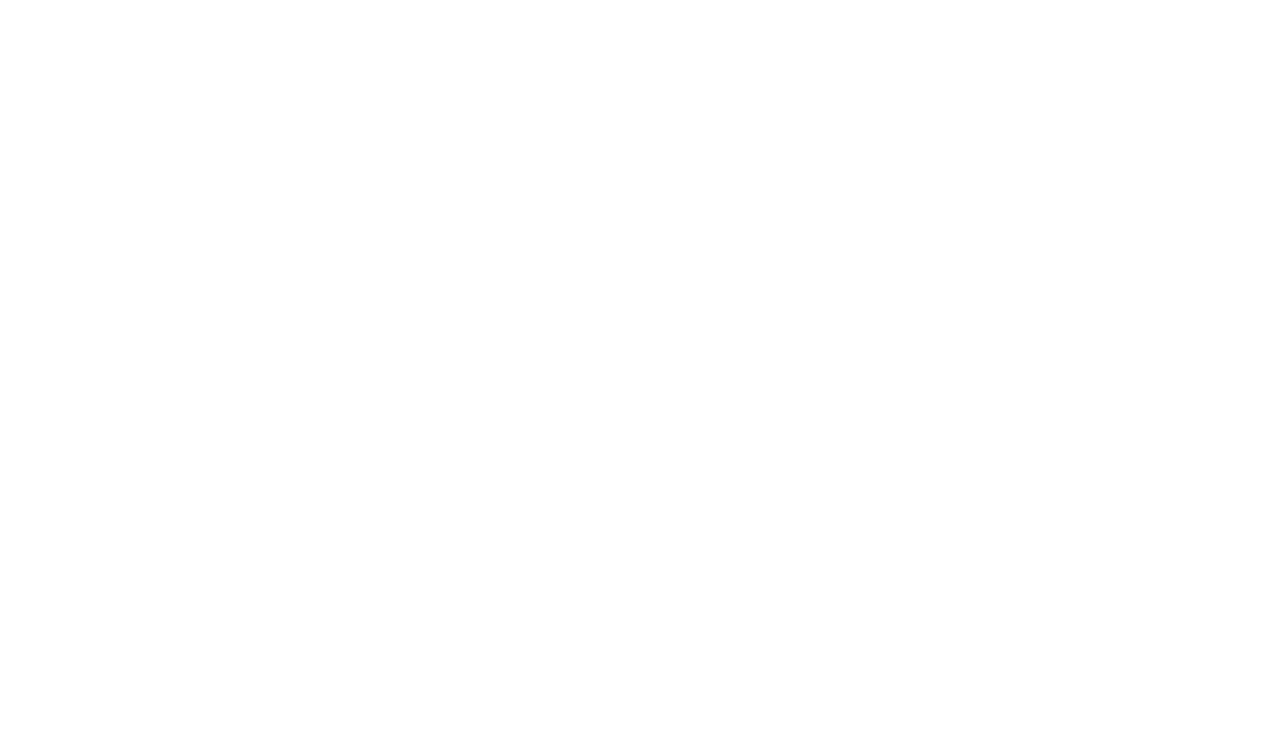
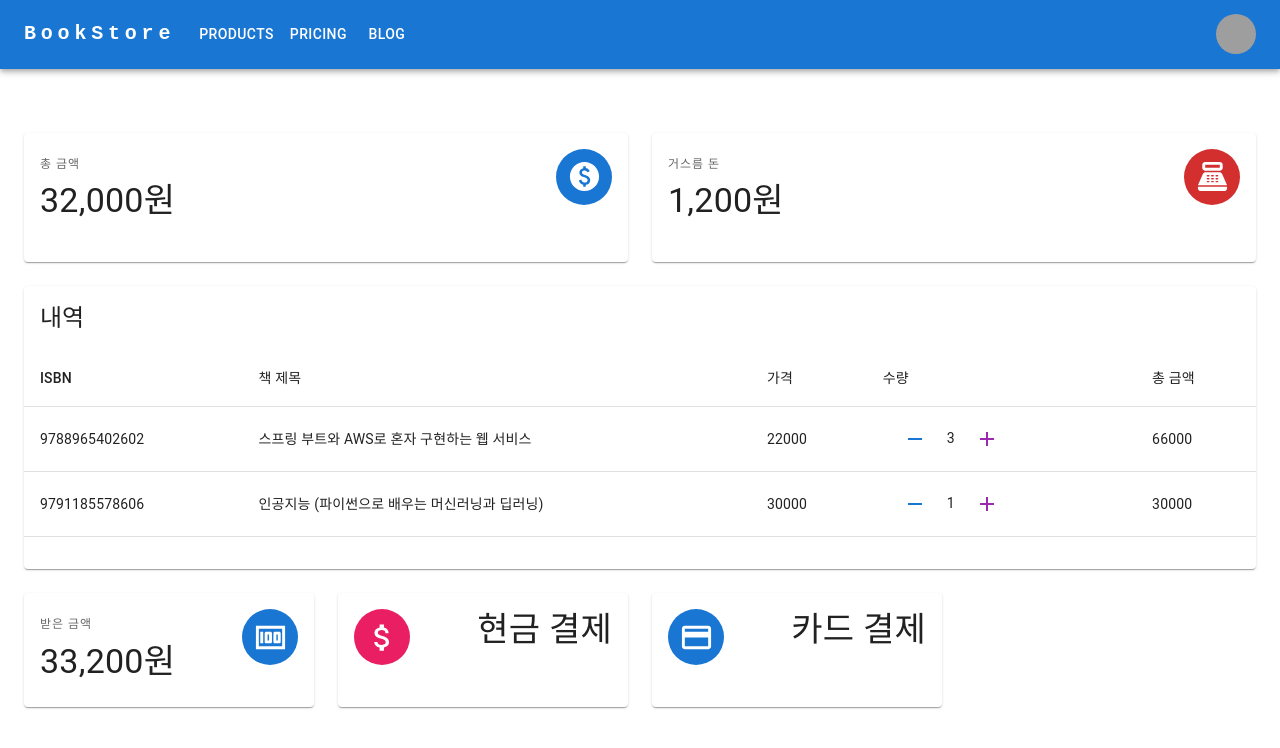
Before and after one commit to Koonayoung518/bookstore-admin-frontend, a React (Create React App) app: page /sell/book in a window 1280 px wide. Before the commit this address had no page. Shown: the top 748 px of the page. Built offline with nearby package versions, Linux system fonts and the light colour scheme; grey boxes are pictures that could not be loaded; the HTML template or start-up script is replaced by a standard one.

Commit message:
feat : 판매화면 제작

```diff
--- a/package.json
+++ b/package.json
@@ -7,6 +7,7 @@
     "@emotion/styled": "^11.10.0",
     "@material-ui/core": "^4.12.4",
     "@material-ui/data-grid": "^4.0.0-alpha.37",
+    "@mui/icons-material": "^5.10.6",
     "@mui/material": "^5.10.1",
     "@mui/styles": "^5.9.3",
     "@testing-library/jest-dom": "^5.16.5",
--- a/src/App.tsx
+++ b/src/App.tsx
@@ -4,7 +4,7 @@
 import ManagePage from "./pages/Manage";
 import ManageBookDetailPage from "./pages/ManageBookDetail";
 import ManageBookRegisterPage from "./pages/ManageBookRegister";
-
+import SellBookPage from "./pages/SellBook";
 function App() {
   return (
     <Routes>
@@ -14,6 +14,7 @@
         path="/manage/book/register"
         element={<ManageBookRegisterPage />}
       />
+      <Route path="/sell/book" element={<SellBookPage />} />
     </Routes>
   );
 }
--- /dev/null
+++ b/src/components/sell/cash.tsx
@@ -0,0 +1,38 @@
+import {
+  Avatar,
+  Box,
+  Card,
+  CardContent,
+  Grid,
+  Typography,
+} from "@mui/material";
+import AttachMoneyIcon from "@mui/icons-material/AttachMoney";
+import { green, pink } from "@mui/material/colors";
+const Cash = (props: any) => {
+  return (
+    <Card sx={{ height: "100%" }} {...props}>
+      <CardContent>
+        <Grid container spacing={1} sx={{ justifyContent: "space-between" }}>
+          <Grid item>
+            <Avatar
+              sx={{
+                height: 56,
+                width: 56,
+                bgcolor: pink[500],
+              }}
+            >
+              <AttachMoneyIcon fontSize="large" />
+            </Avatar>
+          </Grid>
+          <Grid item>
+            <Typography color="textPrimary" variant="h4">
+              현금 결제
+            </Typography>
+          </Grid>
+        </Grid>
+      </CardContent>
+    </Card>
+  );
+};
+
+export default Cash;
--- /dev/null
+++ b/src/components/sell/change.tsx
@@ -0,0 +1,48 @@
+import {
+  Avatar,
+  Box,
+  Card,
+  CardContent,
+  Grid,
+  Typography,
+} from "@mui/material";
+import PointOfSaleIcon from "@mui/icons-material/PointOfSale";
+
+const Change = (props: any) => {
+  return (
+    <Card sx={{ height: "100%" }} {...props}>
+      <CardContent>
+        <Grid container spacing={3} sx={{ justifyContent: "space-between" }}>
+          <Grid item>
+            <Typography color="textSecondary" gutterBottom variant="overline">
+              거스름 돈
+            </Typography>
+            <Typography color="textPrimary" variant="h4">
+              1,200원
+            </Typography>
+          </Grid>
+          <Grid item>
+            <Avatar
+              sx={{
+                backgroundColor: "error.main",
+                height: 56,
+                width: 56,
+              }}
+            >
+              <PointOfSaleIcon fontSize="large" />
+            </Avatar>
+          </Grid>
+        </Grid>
+        <Box
+          sx={{
+            pt: 2,
+            display: "flex",
+            alignItems: "center",
+          }}
+        ></Box>
+      </CardContent>
+    </Card>
+  );
+};
+
+export default Change;
--- /dev/null
+++ b/src/components/sell/creditCard.tsx
@@ -0,0 +1,30 @@
+import { Avatar, Card, CardContent, Grid, Typography } from "@mui/material";
+import CreditCardIcon from "@mui/icons-material/CreditCard";
+const CreditCard = (props: any) => {
+  return (
+    <Card sx={{ height: "100%" }} {...props}>
+      <CardContent>
+        <Grid container spacing={1} sx={{ justifyContent: "space-between" }}>
+          <Grid item>
+            <Avatar
+              sx={{
+                backgroundColor: "primary.main",
+                height: 56,
+                width: 56,
+              }}
+            >
+              <CreditCardIcon fontSize="large" />
+            </Avatar>
+          </Grid>
+          <Grid item>
+            <Typography color="textPrimary" variant="h4">
+              카드 결제
+            </Typography>
+          </Grid>
+        </Grid>
+      </CardContent>
+    </Card>
+  );
+};
+
+export default CreditCard;
--- /dev/null
+++ b/src/components/sell/money.tsx
@@ -0,0 +1,40 @@
+import {
+  Avatar,
+  Box,
+  Card,
+  CardContent,
+  Grid,
+  Typography,
+} from "@mui/material";
+import MoneyIcon from "@mui/icons-material/Money";
+const Money = (props: any) => {
+  return (
+    <Card {...props}>
+      <CardContent>
+        <Grid container spacing={3} sx={{ justifyContent: "space-between" }}>
+          <Grid item>
+            <Typography color="textSecondary" gutterBottom variant="overline">
+              받은 금액
+            </Typography>
+            <Typography color="textPrimary" variant="h4">
+              33,200원
+            </Typography>
+          </Grid>
+          <Grid item>
+            <Avatar
+              sx={{
+                backgroundColor: "primary.main",
+                height: 56,
+                width: 56,
+              }}
+            >
+              <MoneyIcon fontSize="large" />
+            </Avatar>
+          </Grid>
+        </Grid>
+      </CardContent>
+    </Card>
+  );
+};
+
+export default Money;
--- /dev/null
+++ b/src/components/sell/sellBookList.tsx
@@ -0,0 +1,91 @@
+import {
+  Avatar,
+  Box,
+  Button,
+  Card,
+  CardHeader,
+  Grid,
+  TableHead,
+  TableRow,
+  Table,
+  Typography,
+  TableBody,
+  TableCell,
+} from "@mui/material";
+import AddIcon from "@mui/icons-material/Add";
+import RemoveIcon from "@mui/icons-material/Remove";
+import PerfectScrollbar from "react-perfect-scrollbar";
+
+const orders = [
+  {
+    id: "123",
+    ref: "9788965402602",
+    amount: 3,
+    customer: {
+      name: "스프링 부트와 AWS로 혼자 구현하는 웹 서비스",
+    },
+    createdAt: 22000,
+    status: 66000,
+  },
+  {
+    id: "1234",
+    ref: "9791185578606",
+    amount: 1,
+    customer: {
+      name: "인공지능 (파이썬으로 배우는 머신러닝과 딥러닝)",
+    },
+    createdAt: 30000,
+    status: 30000,
+  },
+];
+
+const SellBookList = (props: any) => {
+  return (
+    <Card {...props}>
+      <CardHeader title="내역" />
+      <PerfectScrollbar>
+        <Box sx={{ minWidth: 800 }}>
+          <Table>
+            <TableHead>
+              <TableRow>
+                <TableCell>ISBN</TableCell>
+                <TableCell>책 제목</TableCell>
+                <TableCell>가격</TableCell>
+                <TableCell>수량</TableCell>
+                <TableCell>총 금액</TableCell>
+              </TableRow>
+            </TableHead>
+            <TableBody>
+              {orders.map((order) => (
+                <TableRow hover key={order.id}>
+                  <TableCell>{order.ref}</TableCell>
+                  <TableCell>{order.customer.name}</TableCell>
+                  <TableCell>{order.createdAt}</TableCell>
+                  <TableCell>
+                    <Button color="primary" size="small" variant="text">
+                      <RemoveIcon />
+                    </Button>
+                    {order.amount}
+                    <Button color="secondary" size="small" variant="text">
+                      <AddIcon />
+                    </Button>
+                  </TableCell>
+                  <TableCell>{order.status}</TableCell>
+                </TableRow>
+              ))}
+            </TableBody>
+          </Table>
+        </Box>
+      </PerfectScrollbar>
+      <Box
+        sx={{
+          display: "flex",
+          justifyContent: "flex-end",
+          p: 2,
+        }}
+      ></Box>
+    </Card>
+  );
+};
+
+export default SellBookList;
--- /dev/null
+++ b/src/components/sell/totalPrice.tsx
@@ -0,0 +1,33 @@
+import { Avatar, Card, CardContent, Grid, Typography } from "@mui/material";
+import PaidIcon from "@mui/icons-material/Paid";
+const TotalPrice = (props: any) => {
+  return (
+    <Card {...props}>
+      <CardContent>
+        <Grid container spacing={3} sx={{ justifyContent: "space-between" }}>
+          <Grid item>
+            <Typography color="textSecondary" gutterBottom variant="overline">
+              총 금액
+            </Typography>
+            <Typography color="textPrimary" variant="h4">
+              32,000원
+            </Typography>
+          </Grid>
+          <Grid item>
+            <Avatar
+              sx={{
+                backgroundColor: "primary.main",
+                height: 56,
+                width: 56,
+              }}
+            >
+              <PaidIcon fontSize="large" />
+            </Avatar>
+          </Grid>
+        </Grid>
+      </CardContent>
+    </Card>
+  );
+};
+
+export default TotalPrice;
--- /dev/null
+++ b/src/pages/SellBook.tsx
@@ -0,0 +1,56 @@
+import { useCallback, useState, useEffect } from "react";
+import { Box, Container, Grid, TextField, Typography } from "@mui/material";
+import Api from "../api/Api";
+import { useNavigate } from "react-router-dom";
+import NavBar from "../components/NavBar";
+import TotalPrice from "../components/sell/totalPrice";
+import Change from "../components/sell/change";
+import CreditCard from "../components/sell/creditCard";
+import Cash from "../components/sell/cash";
+import Money from "../components/sell/money";
+import SellBookList from "../components/sell/sellBookList";
+
+const SellBookPage = () => {
+  const navigate = useNavigate();
+  const goBookDetailPage = () => {
+    navigate(`/manage/book`);
+  };
+  return (
+    <>
+      <NavBar></NavBar>
+      <Box
+        component="main"
+        sx={{
+          flexGrow: 1,
+          py: 8,
+        }}
+      >
+        <Container maxWidth={false}>
+          <Grid container spacing={3}>
+            <Grid item xl={6} lg={6} sm={6} xs={12}>
+              <TotalPrice sx={{ height: "100%" }} />
+            </Grid>
+            <Grid item lg={6} sm={6} xl={6} xs={12}>
+              <Change />
+            </Grid>
+            <Grid item lg={12} md={12} xl={12} xs={12}>
+              <SellBookList />
+            </Grid>
+            <Grid item xl={6} lg={3} sm={6} xs={12}>
+              <Money sx={{ height: "100%" }} />
+            </Grid>
+
+            <Grid item xl={3} lg={3} sm={6} xs={12}>
+              <Cash />
+            </Grid>
+            <Grid item xl={3} lg={3} sm={6} xs={12}>
+              <CreditCard onClick={goBookDetailPage} />
+            </Grid>
+          </Grid>
+        </Container>
+      </Box>
+    </>
+  );
+};
+
+export default SellBookPage;
```
Also changed, not shown: 1 other file (tests, documents, lock files or other folders).
